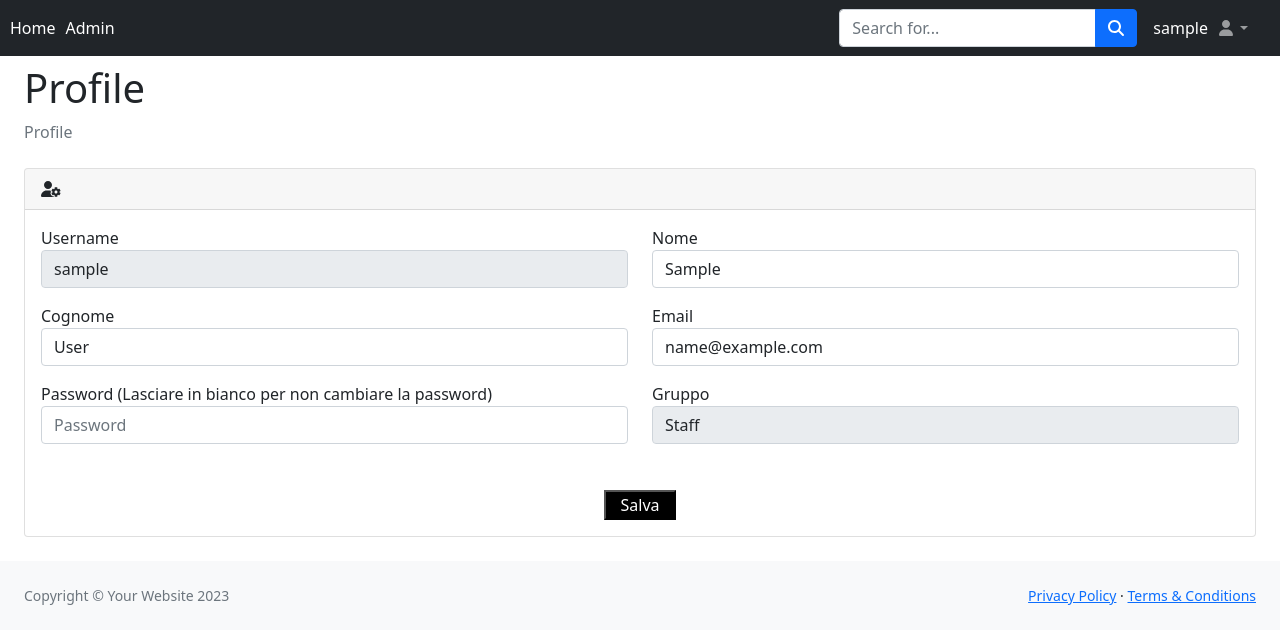
After one commit to lupomeo/Djangocalendar, a Django app: page /profile/ in a window 1280 px wide. The commit adds this page. Shown: the top 644 px of the page. Run offline with Django 4.2, Linux system fonts and the light colour scheme; the visitor is signed in with stand-in values (Sample User, id 1); some libraries are stand-ins or nearby versions.

Commit message:
add profile

```diff
--- a/agenda/urls.py
+++ b/agenda/urls.py
@@ -13,4 +13,6 @@ urlpatterns = [
     path("getevents/", views.getevents, name="getevents"),
     path("editevent/", views.editevent, name="editevent"),
     path("deleteevent/", views.deleteevent, name="deleteevent"),
+    path('profile/', views.profile, name='profile'),
+    path('saveprofile/<int:id>', views.saveprofile, name='saveprofile'),
 ]
--- a/agenda/views.py
+++ b/agenda/views.py
@@ -1,4 +1,4 @@
-from django.shortcuts import render
+from django.shortcuts import render, redirect
 from django.template import Template , Context
 from django.http import HttpResponse
 from django.views.decorators.csrf import csrf_protect
@@ -119,3 +119,19 @@ def deleteevent(request):
     event = Events.objects.get(id=id)
     event.delete()
     return JsonResponse({'event': 'success'})
+
+@login_required
+def profile(request):
+    return render(request, 'profile.html')
+
+@csrf_protect
+def saveprofile(request, id):
+    data = User.objects.get(id=id)
+    data.first_name = request.POST['first_name']
+    data.last_name = request.POST['last_name']
+    data.email = request.POST['email']
+    if request.POST['password']:
+        data.password = password=make_password(request.POST['password'])
+    data.save()
+    messages.success(request, "Dati salvati con successo.")
+    return redirect('/profile')
--- a/templates/agenda.html
+++ b/templates/agenda.html
@@ -6,9 +6,11 @@
 {% endblock %}
 {% block body %}
 
-<div class=container border" style="padding-left:30px;padding-right:30px; padding-top:15px; padding-bottom:15px;">
-                <div id="calendar"></div>
+
+            <div class="container-fluid">
+                <div class="container" style="padding-left:30px;padding-right:30px; padding-top:15px; padding-bottom:15px; background:white;" id="calendar"></div>
             </div>
+
 
             <div class="modal fade show" id="eventModal" tabindex="-1" role="dialog" aria-labelledby="exampleModalCenterTitle" aria-hidden="true">
                 <div class="modal-dialog modal-dialog-centered" role="document">
--- /dev/null
+++ b/templates/profile.html
@@ -0,0 +1,89 @@
+{% extends 'layout/appa.html' %}
+
+{% load static %}
+
+{% block body %}
+    <div class="container-fluid px-4">
+        <h1 class="mt-4">Profile</h1>
+        <ol class="breadcrumb mb-4">
+            <li class="breadcrumb-item active">Profile</li>
+        </ol>
+        <div class="card mb-4">
+            <div class="card-header">
+                <i class="fas fa-user-gear me-1"></i>
+            </div>
+            <div class="card-body">
+                {% for message in messages %}
+                    <div class="alert alert-{{ message.tags }} alert-dismissible" role="alert">
+                        {{ message }}
+                    </div>
+                {% endfor %}
+                <div class="bd-example">
+                    <form id="example-form" action="/saveprofile/{{ user.id }}" method="POST">
+                        {% csrf_token %}
+                        <div class="row mb-3">
+                            <div class="col">
+                                <label for="username" class="col-sm-2 control-label">Username</label>
+                                <div class="col-sm-12">
+                                    <input type="text" class="form-control" id="username" name="username"
+                                    placeholder="Utente" maxlength="50" required="" value="{{ user.username }}" disabled>
+                                </div>
+                            </div>
+                            <div class="col">
+                                <label for="first_name" class="col-sm-2 control-label">Nome</label>
+                                <div class="col-sm-12">
+                                    <input type="text" class="form-control" id="first_name" name="first_name"
+                                    placeholder="Nome" maxlength="50" required="" value="{{ user.first_name }}">
+                                </div>
+                            </div>
+                        </div>
+                        <div class="row mb-3">
+                            <div class="col">
+                                <label for="last_name" class="col-sm-2 control-label">Cognome</label>
+                                <div class="col-sm-12">
+                                    <input type="text" class="form-control" id="last_name" name="last_name"
+                                    placeholder="Cognome" maxlength="50" required="" value="{{ user.last_name }}">
+                                </div>
+                            </div>
+                            <div class="col">
+                                <label for="email" class="col-sm-2 control-label">Email</label>
+                                <div class="col-sm-12">
+                                    <input type="text" class="form-control" id="email" name="email"
+                                    placeholder="Email" maxlength="50" required="" value="{{ user.email }}">
+                                </div>
+                            </div>
+                        </div>
+                        <div class="row mb-3">
+                            <div class="col">
+                                <label for="password" class="control-label">Password (Lasciare in bianco per non cambiare la password)</label>
+                                <div class="col-sm-12">
+                                    <input type="text" class="form-control" id="password" name="password"
+                                    placeholder="Password" maxlength="50">
+                                </div>
+                            </div>
+                            <div class="col">
+                                <label for="Gruppo" class="control-label">Gruppo</label>
+                                <div class="col-sm-12">
+                                    <input type="text" class="form-control"
+                                    {% if user.is_staff %}
+                                        value="Staff"
+                                    {% else %}
+                                        value="User"
+                                    {% endif %}
+                                    placeholder="Gruppo" maxlength="50" disabled>
+                                </div>
+                            </div>
+                        </div>
+                        <div style="text-align: center; padding-top: 30px;">
+                            <button  style="background-color: black; color: white; margin:0;"  type="submit">&nbsp;&nbsp;Salva&nbsp;&nbsp;<span></span></button>
+                        </div>
+                    </form>
+                </div>
+            </div>
+        </div>
+    </div>
+{% endblock %}
+{% block javascript %}
+
+
+{% endblock %}
```
